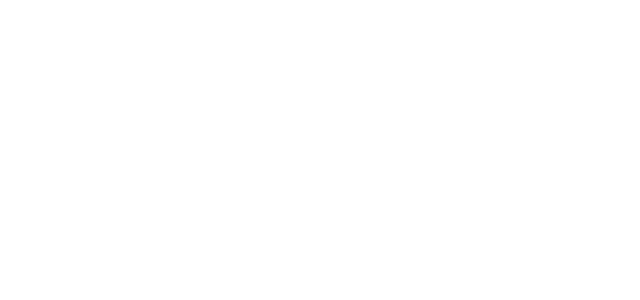
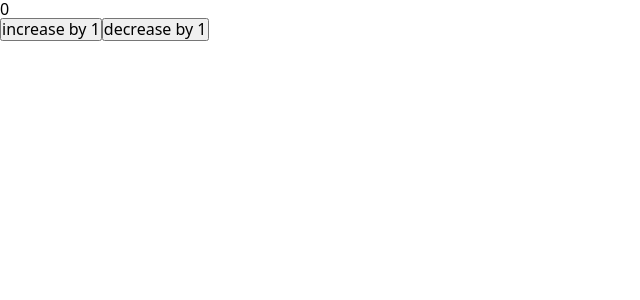
Before and after one commit to Dizardmk/goit-react, a React (Create React App) app: page / in a window 1280 px wide. Shown: the top 300 px of the page, without its empty margins (0-640 px from the left). Built offline with nearby package versions, Linux system fonts and the light colour scheme.

Commit message:
updates template

```diff
--- a/src/App.jsx
+++ b/src/App.jsx
@@ -1,5 +1,9 @@
-// import TempComponent from './components/Temp/TempComponent';
+import TempClassComponent from './components/TempClassComponent';
 
-const App = () => <></>;
+const App = () => (
+  <>
+    <TempClassComponent />
+  </>
+);
 
 export default App;
--- a/src/components/Temp/TempClassComponent.jsx
+++ b/src/components/TempClassComponent/TempClassComponent.jsx
@@ -1,22 +1,20 @@
 import React, { Component } from 'react';
 
 class TempClassComponent extends Component {
-  ///////////////////// STATIC (статика) ///////////////////
+  ///////////////////// STATIC ///////////////////
   // static defaultProps = {
   //   initialValue: 0,
   // };
   // static propTypes = {
   //   //
   // };
-
   ///////////////////// STATE (состояние) ///////////////////
   state = {
     value: 0,
     // если нужно установить value от пропса, то передаем пропс initialValue
     // value: this.props.initialValue,
   };
-
-  ///////////////////// Custom methods (кастомные методы) ///////////////////
+  ///////////////////// Custom methods ///////////////////
   handleIncrement = event => {
     // если нужно добавить значение основываясь на предыдущем значении - функция
     this.setState(prevState => ({
@@ -26,18 +24,17 @@
     // this.setState({ value: 1 });
     // console.log(event.target);
   };
-
   handleDecrement = () => {
     this.setState(prevState => ({
       value: prevState.value - 1,
     }));
   };
-
-  ///////////////////// RENDER (рендер) ///////////////////
+  ///////////////////// RENDER ///////////////////
   render() {
+    const { value } = this.state;
     return (
       <div>
-        <span>{this.state.value}</span>
+        <span>{value}</span>
         <div>
           <button onClick={this.handleIncrement}>increase by 1</button>
           <button onClick={this.handleDecrement}>decrease by 1</button>
--- /dev/null
+++ b/src/components/TempClassComponent/index.js
@@ -0,0 +1 @@
+export { default } from './TempClassComponent';
--- /dev/null
+++ b/src/components/TempComponent/index.js
@@ -0,0 +1 @@
+export { default } from './TempComponent';
--- /dev/null
+++ b/src/components/TempPanel/index.js
@@ -0,0 +1 @@
+export { default } from './TempPanel';
```
Also changed, not shown: src/components/TempComponent/TempComponent.jsx (renamed from src/components/Temp/TempComponent.jsx), src/components/TempPanel/TempPanel.jsx (renamed from src/components/Temp/TempPanel.jsx).
